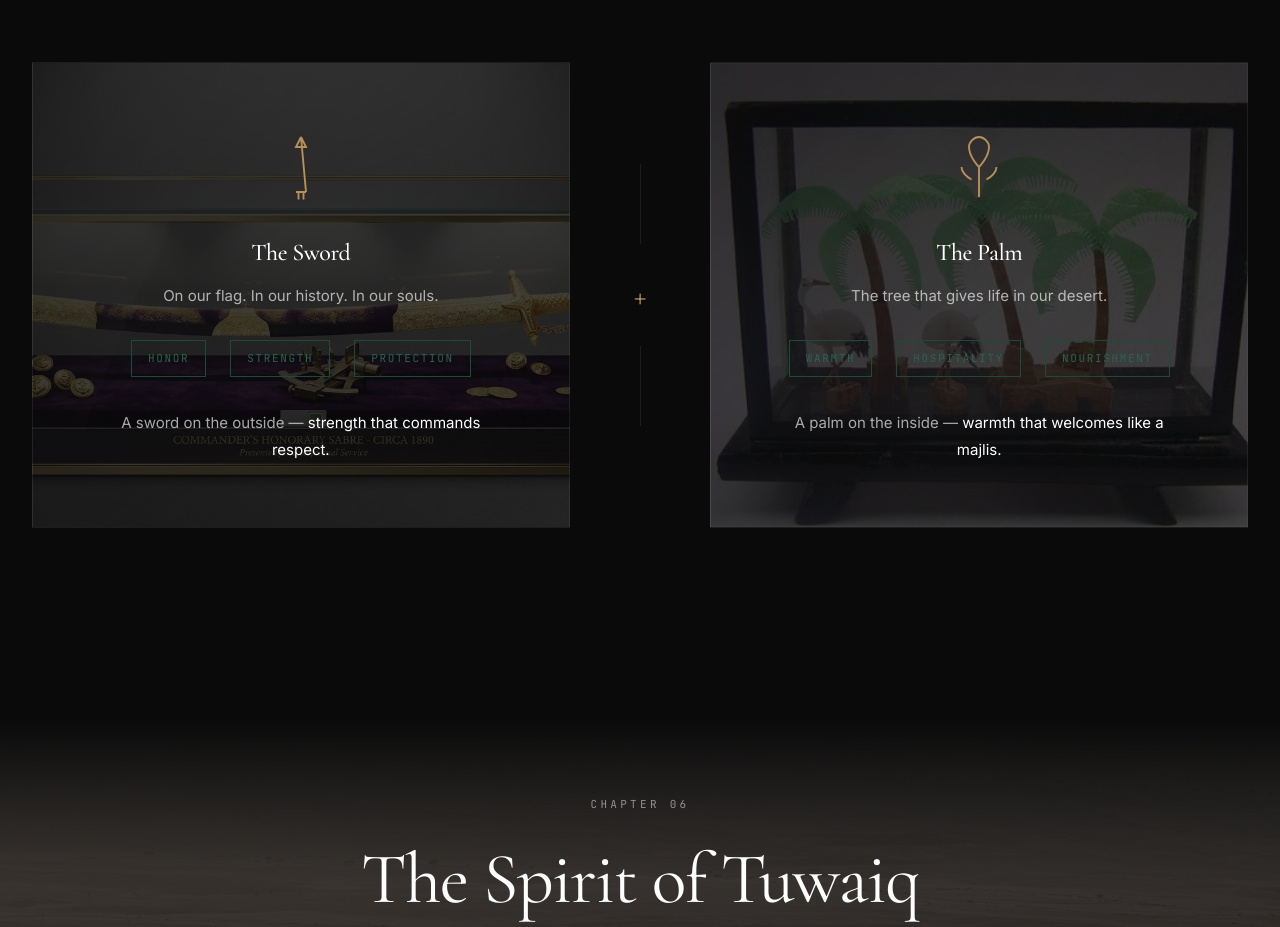
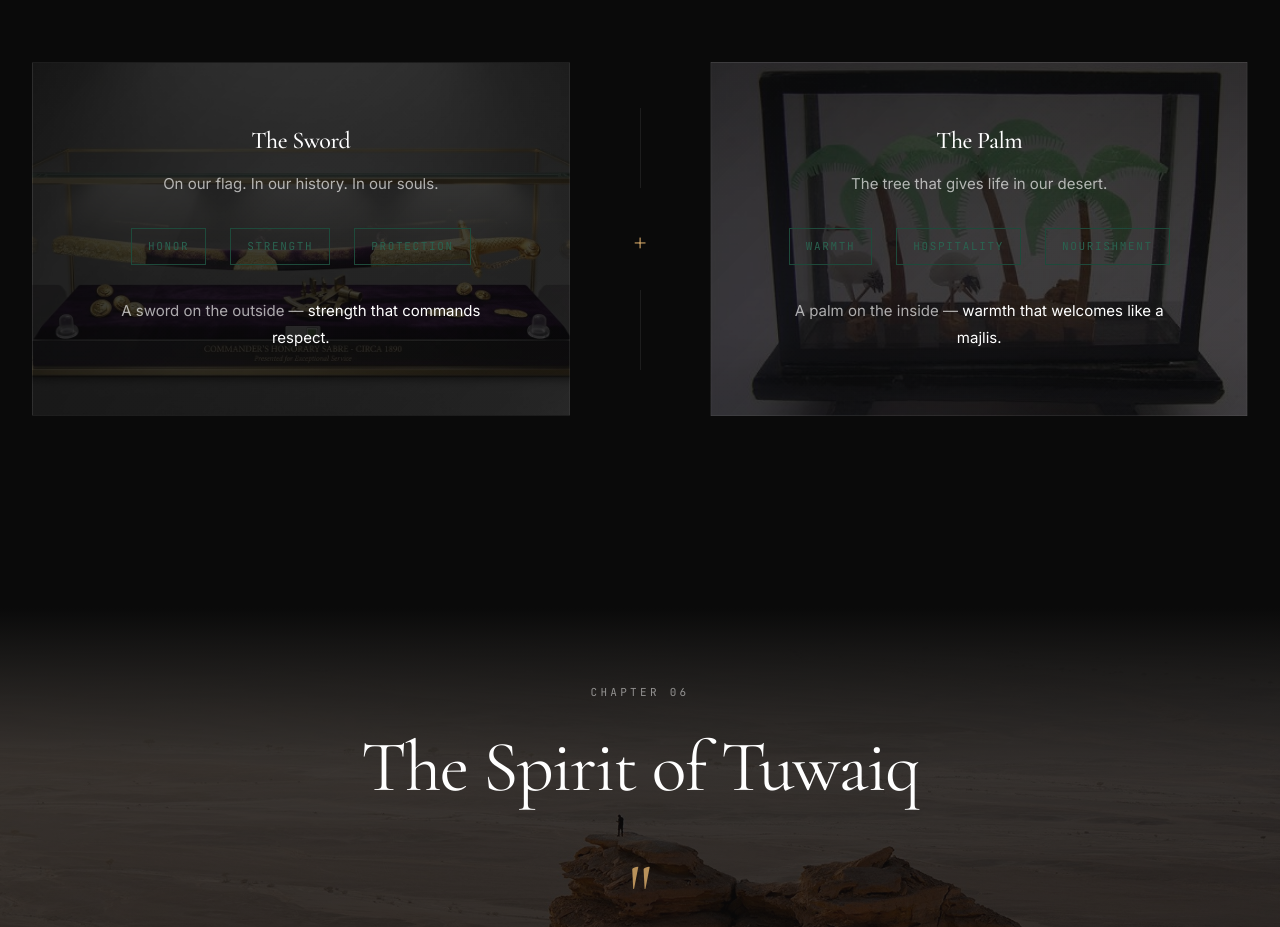
Before and after one commit to jwebdesignservice/desert-falcons, a plain HTML site: page founders-story.html in a window 1280 px wide. Shown: the part 5840-6767 px from the top of the page. Drawn offline with nearby package versions, Linux system fonts and the light colour scheme.

Commit message:
Remove sword and palm SVG icons from meaning section

```diff
--- a/founders-story.html
+++ b/founders-story.html
@@ -351,11 +351,6 @@
 
             <div class="sword-palm-split">
                 <div class="meaning-side meaning-sword">
-                    <div class="meaning-icon">
-                        <svg viewBox="0 0 64 64" fill="none" stroke="currentColor" stroke-width="1.5">
-                            <path d="M32 8L36 52M28 52L36 52M32 8L28 16L36 16L32 8M30 52L30 58M34 52L34 58"/>
-                        </svg>
-                    </div>
                     <h3 class="meaning-label">The Sword</h3>
                     <p class="meaning-description">On our flag. In our history. In our souls.</p>
                     <ul class="meaning-attributes">
@@ -373,12 +368,6 @@
                 </div>
 
                 <div class="meaning-side meaning-palm">
-                    <div class="meaning-icon">
-                        <svg viewBox="0 0 64 64" fill="none" stroke="currentColor" stroke-width="1.5">
-                            <path d="M32 56V32M32 32C32 32 24 24 24 16C24 12 28 8 32 8C36 8 40 12 40 16C40 24 32 32 32 32Z"/>
-                            <path d="M26 42C22 40 18 36 18 32M38 42C42 40 46 36 46 32"/>
-                        </svg>
-                    </div>
                     <h3 class="meaning-label">The Palm</h3>
                     <p class="meaning-description">The tree that gives life in our desert.</p>
                     <ul class="meaning-attributes">
```
Also changed, not shown: images/screenshot-ref2.png (added).
